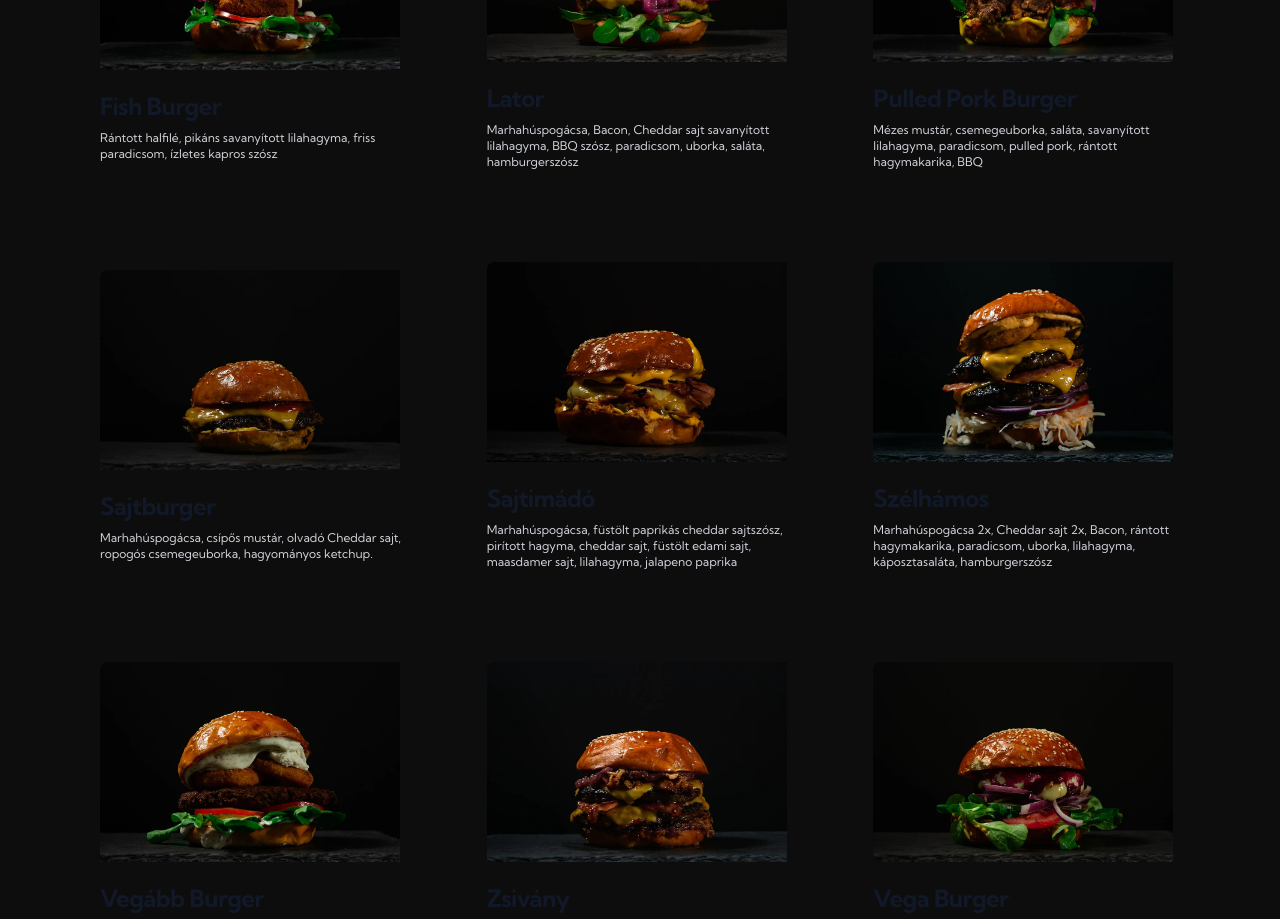
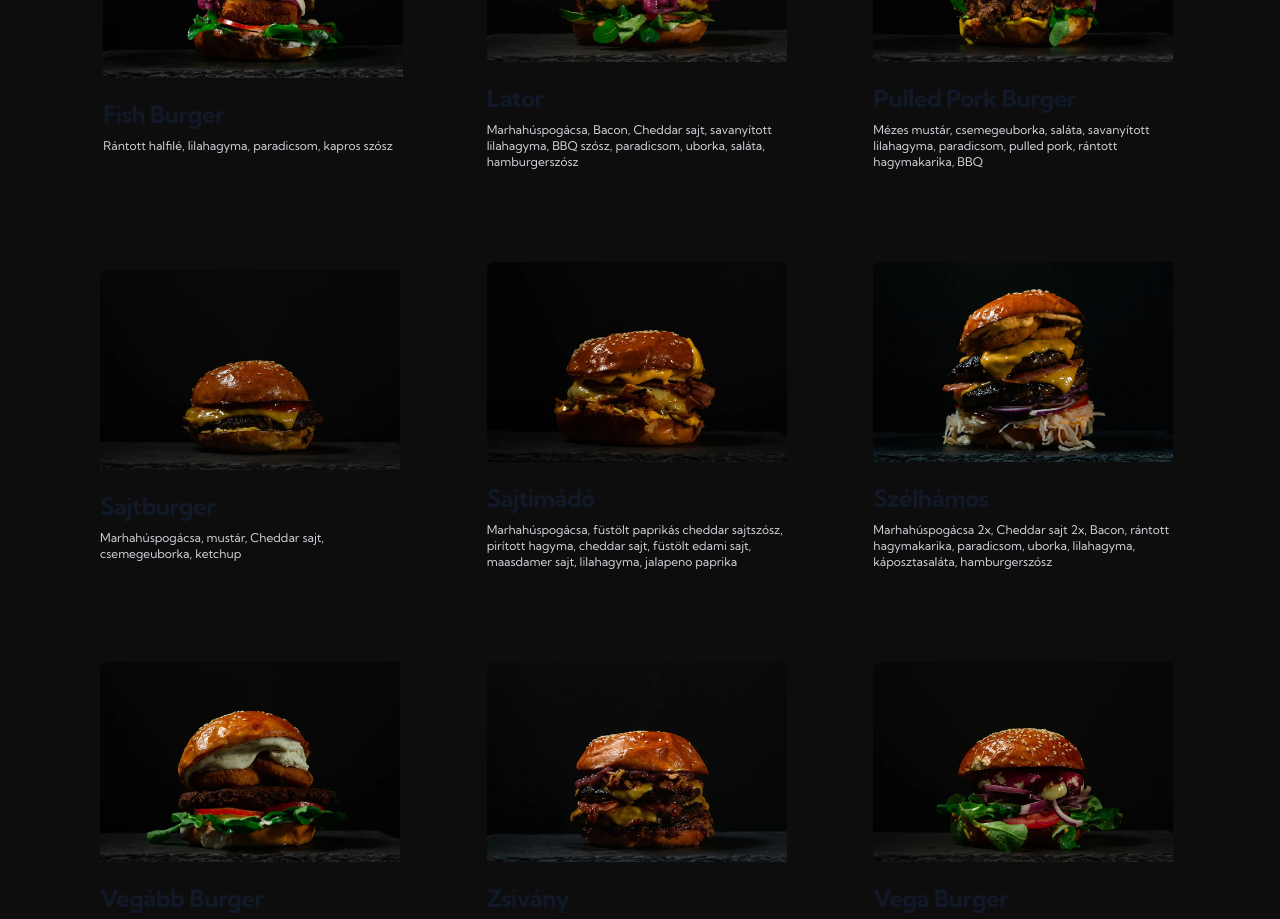
Before and after one commit to gal1daniel/utonalloburger, a Next.js app: page /kinalat in a window 1280 px wide. Shown: the part 1900-2819 px from the top of the page. Built offline with nearby package versions, Linux system fonts and the light colour scheme.

Commit message:
Minor Overall Changes #1

```diff
--- a/app/etlap/page.tsx
+++ b/app/etlap/page.tsx
@@ -257,7 +257,7 @@ const BurgerItems: React.FC<EtlapItems> = ({ name, ing, ar, id }) => {
         <p className='text-xl text-white font-bold'>{ar},-</p>
       </div>
       <div>
-        <p className='text-sm text-gray-300'>{ing}</p>
+        <p className='text-sm text-gray-300 w-full'>{ing}</p>
       </div>
     </a>
   );
--- a/app/layout.tsx
+++ b/app/layout.tsx
@@ -11,15 +11,15 @@ const kumbh = Kumbh_Sans({ subsets: ['latin'] });
 export const metadata: Metadata = {
     title: 'Útonálló Burger',
     description: 'Kiváló minőségű, egyedi ízvilágú hamburgerek friss alapanyagokból. Kóstold meg az ország legfinomabb burgereit!',
-    metadataBase: new URL("https://https://utonalloburger.vercel.app"),
+    metadataBase: new URL("https://https://utonalloburger.hu"),
     openGraph: {
         title: "Útonálló Burger",
         description: 'Kiváló minőségű, egyedi ízvilágú hamburgerek friss alapanyagokból. Kóstold meg az ország legfinomabb burgereit!',
-        url: "https://https://utonalloburger.vercel.app",
+        url: "https://https://utonalloburger.hu",
         siteName: "Útonálló",
         images: [
             {
-                url: 'https://utonalloburger.vercel.app/og.png',
+                url: 'https://utonalloburger.hu/og.png',
                 width: 1260,
                 height: 800,
             }
--- a/components/BurgerSlider.tsx
+++ b/components/BurgerSlider.tsx
@@ -40,7 +40,7 @@ const BurgerSlider = () => {
                     },
                 }}
                 autoplay={{
-                    delay: 1000, // 2 seconds delay
+                    delay: 3000, // 2 seconds delay
                     disableOnInteraction: false,
                 }}
                 loop={true} // Enable loop
--- a/components/FoodPromotion.tsx
+++ b/components/FoodPromotion.tsx
@@ -1,3 +1,4 @@
+import Link from 'next/link'
 import React from 'react'
 
 const FoodPromotion = () => {
@@ -8,7 +9,7 @@ const FoodPromotion = () => {
             <h2 className="mb-2 font-semibold text-3xl text-white">Amit találsz nálunk!</h2>
             <p className="mb-5 lg:w-1/2 w-full text-xs text-gray-200">Fedezd fel a kreatív burgereinket és "Snack Box" választékainkat, amelyek friss, helyi alapanyagokból készülnek! Nálunk minden falat izgalmas és egyedi élményt nyújt.</p>
         </div>
-        <div className='flex flex-col md:flex-row uppercase text-3xl md:text-4xl gap-3'>
+        <Link href="/kinalat" className='flex flex-col md:flex-row uppercase text-3xl md:text-4xl gap-3'>
             <div className='w-full md:w-1/2 aspect-square'>
                 <div className='hover:scale-95 transform transition duration-500 bg-[url("/Promo_Burger.webp")] bg-cover bg-center p-4 text-white aspect-square'>
                     <p className='drop-shadow-md'>Burgerek</p>
@@ -23,7 +24,7 @@ const FoodPromotion = () => {
                     <p className='drop-shadow-md'>Saláták</p>
                 </div>
             </div>
-        </div>
+        </Link>
     </section>
 
 
--- a/constants/index.tsx
+++ b/constants/index.tsx
@@ -57,7 +57,7 @@ export const KINALAT = [
         id: 'fish',
         name: 'Fish Burger',
         src: '/optimized_etelek/Fish.webp',
-        ing: 'Rántott halfilé, pikáns savanyított lilahagyma, friss paradicsom, ízletes kapros szósz',
+        ing: 'Rántott halfilé, lilahagyma, paradicsom, kapros szósz',
         description: "A Fish Burger a tenger gyümölcseinek kedvelőinek álma. Rántott halfilé, savanyított lilahagyma és kapros szósz egyedülálló ízvilágot teremt a friss paradicsommal kombinálva.",
         ar: '2890',
         category: 'burger',
@@ -66,7 +66,7 @@ export const KINALAT = [
         id: 'lator',
         name: 'Lator',
         src: '/optimized_etelek/Lator.webp',
-        ing: 'Marhahúspogácsa, Bacon, Cheddar sajt savanyított lilahagyma, BBQ szósz, paradicsom, uborka, saláta, hamburgerszósz',
+        ing: 'Marhahúspogácsa, Bacon, Cheddar sajt, savanyított lilahagyma, BBQ szósz, paradicsom, uborka, saláta, hamburgerszósz',
         description: "A Lator burger a marhahúspogácsa, bacon, cheddar sajt és BBQ szósz kombinációjával egy izgalmas ízélményt nyújt. A savanyított lilahagyma és a friss zöldségek tökéletesen kiegészítik ezt a különleges fogást.",
         ar: '2990',
         category: 'burger',
@@ -84,7 +84,7 @@ export const KINALAT = [
         id: 'sajtburger',
         name: 'Sajtburger',
         src: '/optimized_etelek/Sajtburger.webp',
-        ing: 'Marhahúspogácsa, csípős mustár, olvadó Cheddar sajt, ropogós csemegeuborka, hagyományos ketchup.',
+        ing: 'Marhahúspogácsa, mustár, Cheddar sajt, csemegeuborka, ketchup',
         description: "A Sajtburger a klasszikus ízek szerelmeseinek készült. Marhahúspogácsa, csípős mustár, olvadó Cheddar sajt és ropogós csemegeuborka találkozása a hagyományos ketchuppal egy ízletes, otthonos élményt kínál.",
         ar: '2590',
         category: 'burger',
@@ -429,7 +429,7 @@ export const BURGEREK = [
         id: 'fish',
         name: 'Fish Burger',
         src: '/optimized_etelek/Fish.webp',
-        ing: 'Rántott halfilé, pikáns savanyított lilahagyma, friss paradicsom, ízletes kapros szósz',
+        ing: 'Rántott halfilé, lilahagyma, paradicsom, kapros szósz',
         description: "A Fish Burger a tenger gyümölcseinek kedvelőinek álma. Rántott halfilé, savanyított lilahagyma és kapros szósz egyedülálló ízvilágot teremt a friss paradicsommal kombinálva.",
         ar: '2890',
         category: 'burger',
@@ -438,7 +438,7 @@ export const BURGEREK = [
         id: 'lator',
         name: 'Lator',
         src: '/optimized_etelek/Lator.webp',
-        ing: 'Marhahúspogácsa, Bacon, Cheddar sajt savanyított lilahagyma, BBQ szósz, paradicsom, uborka, saláta, hamburgerszósz',
+        ing: 'Marhahúspogácsa, Bacon, Cheddar sajt, savanyított lilahagyma, BBQ szósz, paradicsom, uborka, saláta, hamburgerszósz',
         description: "A Lator burger a marhahúspogácsa, bacon, cheddar sajt és BBQ szósz kombinációjával egy izgalmas ízélményt nyújt. A savanyított lilahagyma és a friss zöldségek tökéletesen kiegészítik ezt a különleges fogást.",
         ar: '2990',
         category: 'burger',
@@ -456,7 +456,7 @@ export const BURGEREK = [
         id: 'sajtburger',
         name: 'Sajtburger',
         src: '/optimized_etelek/Sajtburger.webp',
-        ing: 'Marhahúspogácsa, csípős mustár, olvadó Cheddar sajt, ropogós csemegeuborka, hagyományos ketchup.',
+        ing: 'Marhahúspogácsa, mustár, Cheddar sajt, csemegeuborka, ketchup',
         description: "A Sajtburger a klasszikus ízek szerelmeseinek készült. Marhahúspogácsa, csípős mustár, olvadó Cheddar sajt és ropogós csemegeuborka találkozása a hagyományos ketchuppal egy ízletes, otthonos élményt kínál.",
         ar: '2590',
         category: 'burger',
```
